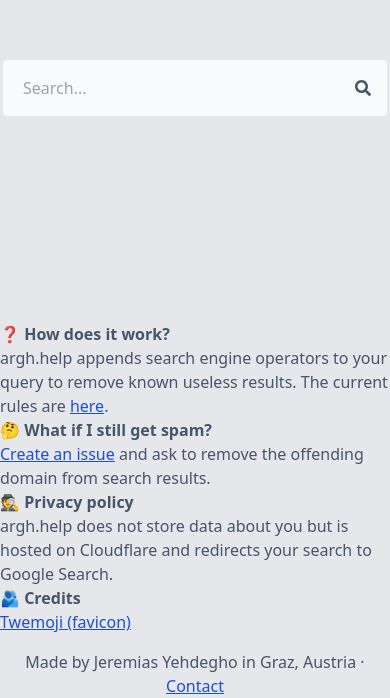
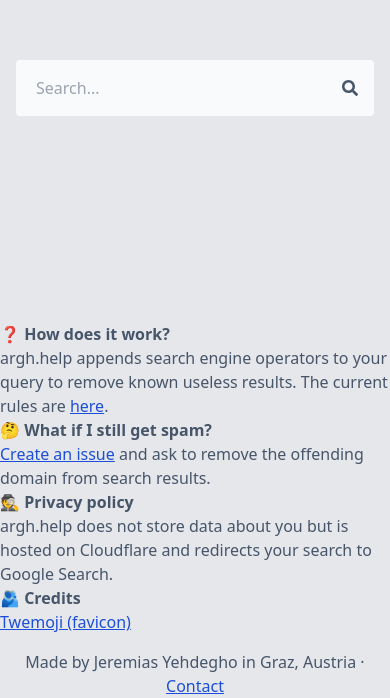
Before and after one commit to arghhelp/arghhelp, a plain HTML site: page src/index.html in a window 390 px wide. Shown: the part 146-844 px from the top of the page. Drawn offline with nearby package versions, Linux system fonts and the light colour scheme; files that its build step writes are made by us from their sources.

Commit message:
make search bar responsive

```diff
--- a/src/index.html
+++ b/src/index.html
@@ -5,17 +5,17 @@
   <meta charset="UTF-8">
   <meta name="viewport" content="width=device-width, initial-scale=1.0">
   <link href="style.css" rel="stylesheet">
-  <title>🤬 argh.help &middot; Search results with less spam</title>
+  <title>argh.help &middot; Search results with less spam</title>
 </head>
 
 <body class="h-screen bg-gray-200 text-slate-600 flex flex-col font-light">
   <main class="flex-grow">
     <div class="flex justify-center items-center h-full">
-      <div class="flex justify-center items-center px-4 sm:px-6 lg:px-8">
-        <div class="relative">
+      <div class="flex justify-center items-center px-4 sm:px-6 lg:px-8 w-full">
+        <div class="relative w-full max-w-4xl">
           <form id="form" name="form" onsubmit="return search();">
             <input type="text" name="query"
-              class="bg-slate-50 h-14 w-96 pr-8 pl-5 rounded z-0 focus:shadow focus:outline-none"
+              class="bg-slate-50 h-14 pr-8 pl-5 rounded z-0 focus:shadow focus:outline-none w-full"
               placeholder="Search...">
             <button class="absolute right-0 top-0 mt-5 mr-4">
               <svg aria-hidden="true" focusable="false" data-prefix="fas" data-icon="search" class="w-4" role="img"
```
